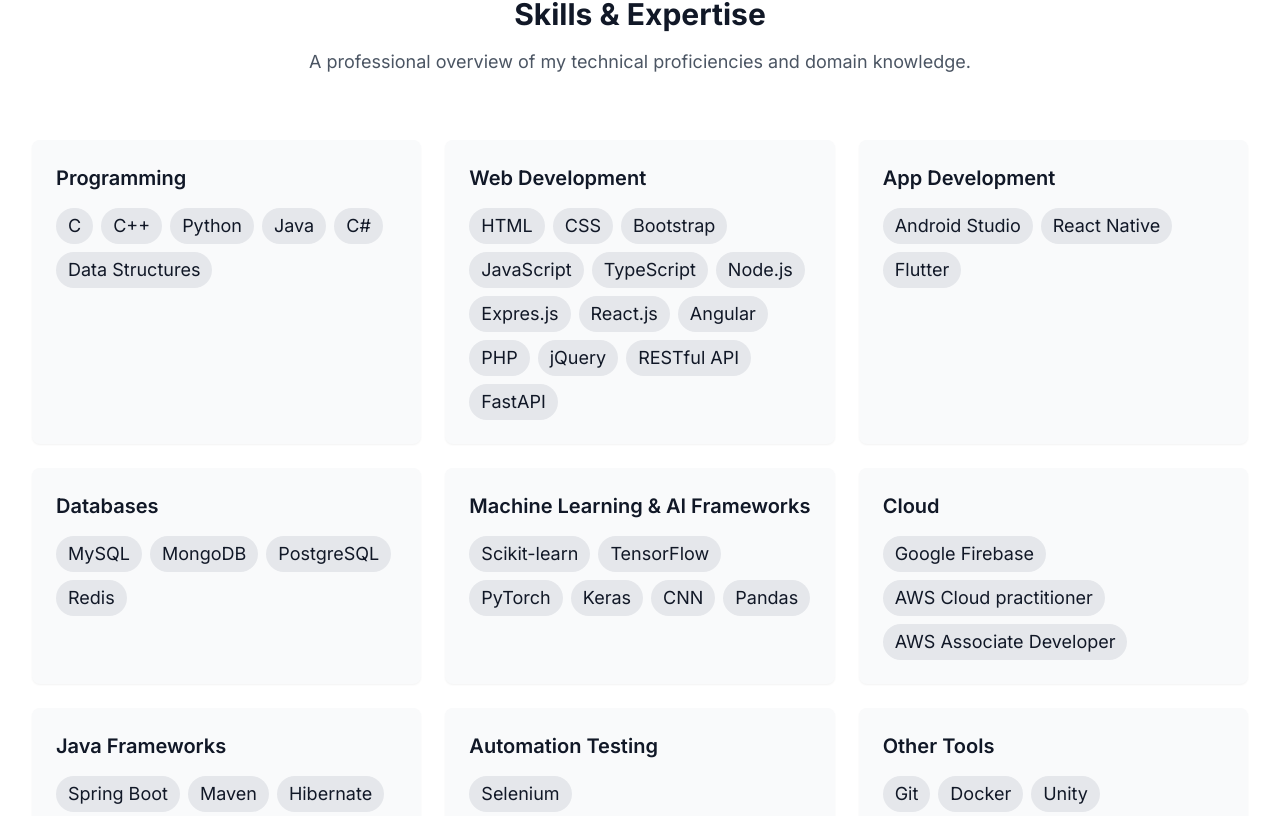
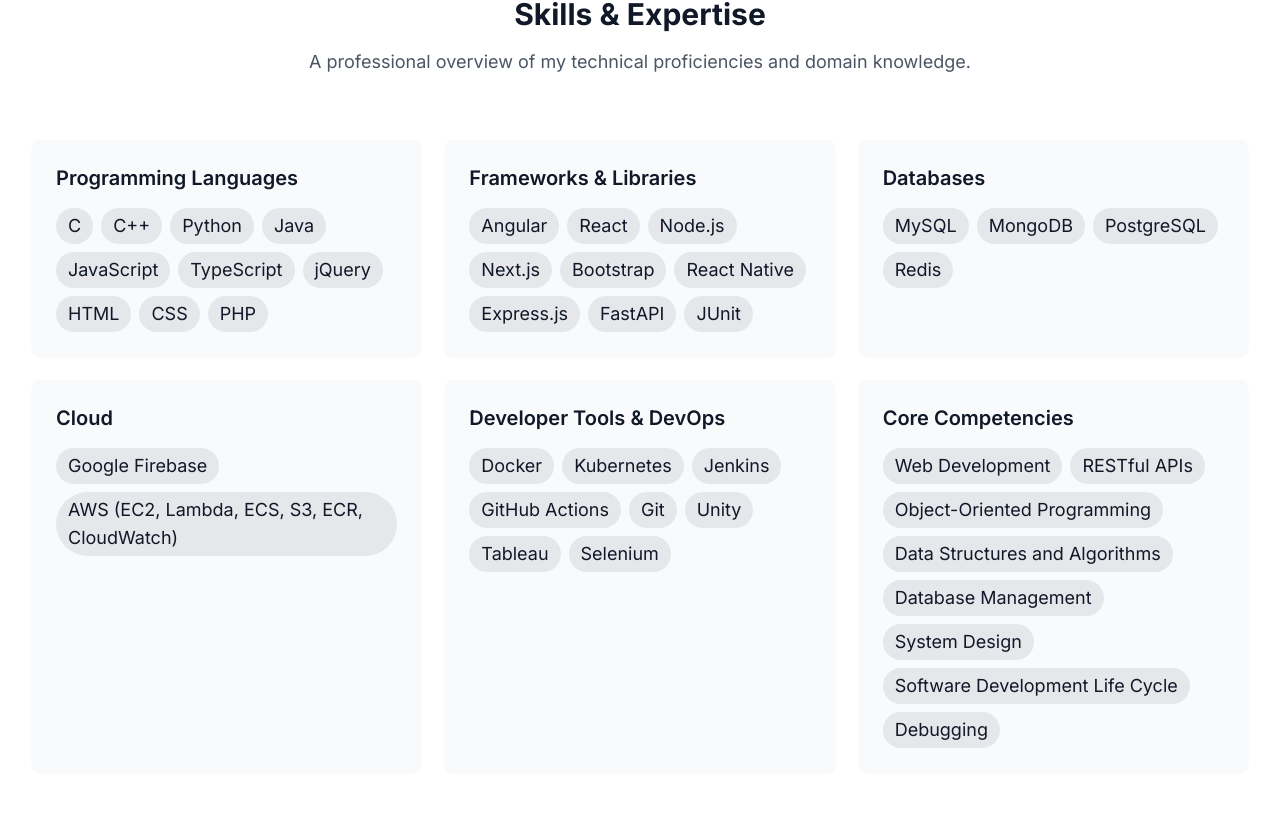
Before and after one commit to maheswar09/Maheswar-Portfolio, a React (Vite) app: page / in a window 1280 px wide. Shown: the part 884-1700 px from the top of the page. Built offline with nearby package versions, Linux system fonts and the light colour scheme.

Commit message:
modified for sde

```diff
--- a/src/components/Hero.tsx
+++ b/src/components/Hero.tsx
@@ -142,7 +142,7 @@
               Get in Touch
             </a>
             <a
-              href="https://drive.google.com/file/d/162VE2kaZBnT901HVX-AW6b6bmI9UWXn-/view?usp=drive_link"
+              href="https://drive.google.com/file/d/172U5BlFooXEx7k_82HBXq4EAUymHkumo/view?usp=sharing"
               target="_blank"
               className="px-6 py-3 rounded-full bg-gray-200 text-lg dark:bg-gray-700 hover:bg-gray-300 dark:hover:bg-gray-600 font-medium transition-colors duration-300"
             >
--- a/src/components/Projects.tsx
+++ b/src/components/Projects.tsx
@@ -4,13 +4,11 @@
 import { projectsData } from '../data/projectsData';
 
 const Projects: React.FC = () => {
-  const [activeFilter, setActiveFilter] = useState('all');
+  const [activeFilter, setActiveFilter] = useState('Web Development');
 
-  const filteredProjects = activeFilter === 'all'
-    ? projectsData
-    : projectsData.filter(project => project.category === activeFilter);
+  const filteredProjects = projectsData.filter(project => project.category === activeFilter);
 
-  const categories = ['all', ...new Set(projectsData.map(project => project.category))];
+  const categories = [ ...new Set(projectsData.map(project => project.category))];
 
   return (
     <section id="projects" className="md:py-20 bg-gray-50 dark:bg-gray-900">
--- a/src/data/skillsData.ts
+++ b/src/data/skillsData.ts
@@ -7,49 +7,32 @@
 
 export const skillsData = [
   {
-    name: "Programming",
+    name: "Programming Languages",
     // category: "Programming",
     keywords: [
       "C",
       "C++",
       "Python",
       "Java",
-      "C#",
-      "Data Structures",
+      "JavaScript",
+      "TypeScript",
+      "jQuery",
+      "HTML",
+      "CSS",
+      "PHP"
 
     ]
   },
   {
-    name: "Web Development",
+    name: "Frameworks & Libraries",
     // category: "AI/ML",
     keywords: [
-      "HTML",
-      "CSS",
-      "Bootstrap",
-      "JavaScript",
-      "TypeScript",
-      "Node.js",
-      "Expres.js",
-      "React.js",
-      "Angular",
-      "PHP",
-      "jQuery",
-      "RESTful API",
-      "FastAPI"
-    ]
-  },
-  {
-    name: "App Development",
-    // category: "Analytics",
-    keywords: [
-      "Android Studio",
-      "React Native",
-      "Flutter"
+      "Angular", "React", "Node.js", "Next.js", "Bootstrap", "React Native", "Express.js", "FastAPI", "JUnit"
     ]
   },
   {
     name: "Databases",
-    // category: "AI/ML",
+    // category: "Analytics",
     keywords: [
       "MySQL",
       "MongoDB",
@@ -58,58 +41,41 @@
     ]
   },
   {
-    name: "Machine Learning & AI Frameworks",
+    name: "Cloud",
     // category: "AI/ML",
     keywords: [
-      "Scikit-learn",
-      "TensorFlow",
-      "PyTorch",
-      "Keras",
-      "CNN",
-      "Pandas"
+      "Google Firebase",
+      "AWS (EC2, Lambda, ECS, S3, ECR, CloudWatch)"
     ]
   },
   {
-    name: "Cloud",
-    // category: "Analytics",
+    name: "Developer Tools & DevOps",
+    // category: "AI/ML",
     keywords: [
-      "Google Firebase",
-      "AWS Cloud practitioner",
-      "AWS Associate Developer"
+      "Docker",
+      "Kubernetes",
+      "Jenkins",
+      "GitHub Actions",
+      "Git",
+      "Unity",
+      "Tableau",
+      "Selenium"
     ]
   },
   {
-    name: "Java Frameworks",
-    // category: "Data",
+    name: "Core Competencies",
+    // category: "Analytics",
     keywords: [
-      "Spring Boot",
-      "Maven",
-      "Hibernate"
+      "Web Development",
+      "RESTful APIs",
+      "Object-Oriented Programming",
+      "Data Structures and Algorithms",
+      "Database Management",
+      "System Design",
+      "Software Development Life Cycle",
+      "Debugging"
     ]
-  },
-  {
-    name: "Automation Testing",
-    // category: "Tools",
-    keywords: [
-      "Selenium",
-    ]
-  },
-  {
-    name: "Other Tools",
-    // category: "Cloud",
-    keywords: [
-      "Git",
-      "Docker",
-      "Unity",
-      "Eclipse IDE",
-      "Tableau",
-      "Microsoft Excel",
-      "WordPress",
-      "Visual Studio Code"
-    ]
-  },
-
-
+  }
 ];
 
 export default skillsData;
--- a/src/data/timelineData.ts
+++ b/src/data/timelineData.ts
@@ -15,6 +15,21 @@
   {
     id: 1,
     year: '2025',
+    title: 'Software Engineer',
+    company: 'SrasysInc',
+    location: 'Ellicot City, MD, USA',
+    duration: 'Jul 2025 – Present',
+    current: true,
+    description: [
+      'Maintained and enhanced a microservices-based school management system supporting 3k+ parents and staff, handling enrollment, billing, and analytics modules.',
+      'Developed Angular components with RxJS observables, service-based state management, and lazy loading, improving dashboard load times by 35%, while building unit and integration test suites (JUnit, Postman) under TDD practices to reduce regression issues and ensure release stability.',
+      'Automated CI/CD pipelines with GitHub Actions, Docker, AWS ECR and AWS ECS (blue-green deployments) integrated with CloudWatch monitoring, reducing deployment time by 25%.'
+    ],
+    technologies: ['Angular', 'Node.js', 'Express.js', 'PostgreSQL', 'TypeScript', 'RxJS', 'JUnit', 'Postman', 'GitHub Actions', 'Docker', 'AWS (ECR, ECS, CloudWatch)']
+  },
+  {
+    id: 2,
+    year: '2025',
     title: 'Teaching Assistant - Software Engineering',
     company: 'Indiana University Bloomington',
     location: 'Bloomington, IN, USA',
@@ -28,7 +43,7 @@
     technologies: ['Communication & Collaboration', 'Team Management', 'Leadership', 'Time Management', 'Debugging Support', 'Agile Methodologies']
   },
   {
-    id: 2,
+    id: 3,
     year: '2024',
     title: 'CMS Developer Intern',
     company: 'University Information Technology Services (UITS), Indiana University (IU)',
@@ -36,14 +51,14 @@
     duration: 'May 2024 – Jul 2024',
     current: false,
     description: [
-      'Built an IU-branded WordPress block theme using PHP, HTML, JavaScript and Rivet 2, enhancing platform UI/UX, and accessibility.',
-      'Ensured 100% WCAG 2.1 AA compliance using Siteimprove and optimizing data handling with MySQL.',
+      'Built an IU-branded WordPress block theme using PHP, HTML, JavaScript and Rivet 2 design system, improving UI/UX consistency across 500+ university blogs.',
+      'Ensured 100% WCAG 2.1 AA accessibility compliance using Siteimprove audits, optimizing templates and MySQL data handling.',
       'Documented user guidelines, development process, and code structure, improving update cycles and onboarding efficiency for future developers.'
     ],
     technologies: ['HTML', 'CSS', 'JavaScript', 'PHP', ' IU’s Rivet Design System (Rivet 2)', 'WordPress', 'Siteimprove', 'MySQL']
   },
   {
-    id: 3,
+    id: 4,
     year: '2023',
     title: 'Software Developer Intern',
     company: 'SrasysInc',
@@ -51,14 +66,12 @@
     duration: 'Jan 2023 – May 2024',
     current: false,
     description: [
-      'Developed Srasys Academy, a full-stack e-learning platform using React, Tailwind CSS, Node.js, Express.js and PostgreSQL achieving 40% faster page load time and enabling a seamless experience for over 500 users.',
-      'Integrated PayPal API for secure transactions, supporting 100+ error-free payments within first month.',
-      '',
-      'Architected MeReg Application, a school management system using Angular, Node.js and PostgreSQL for Greystone House School, supporting enrollment and payments for 300+ users.',
-      'Implemented a plan-based fee payment system and integrated Stripe for secure transactions, utilizing webhooks to update payment status in the database and automating due remainders for parents.',
-      'Designed and implemented a scalable database schema to support 500+ initial records with 20% projected annual growth and a role-based access control for admins, parents and staff.'
+      'Built and maintained RESTful microservices with Node.js, Express, and PostgreSQL for an e-learning platform serving 5k+ active users, while following Agile methodologies to ensure on-time delivery.',
+      'Optimized PostgreSQL schema with indexing, connection pooling, and Redis caching, thereby reducing query latency by 40% and, through JMeter load testing, validated support for 2k+ concurrent users.',
+      'Developed secure API endpoints with JWT authentication and middleware-driven RBAC, following OWASP standards to prevent XSS, CSRF, and injection attacks.',
+      'Implemented a PayPal-based payment microservice with webhook reconciliation, idempotent transactions, and PCI-aware security practices supporting 1,000+ successful monthly transactions'
     ],
-    technologies: ['React', 'Angular', 'Tailwind CSS', 'Node.js', 'Express.js', 'PostgreSQL', 'PayPal Gateway', 'Stripe']
+    technologies: ['React', 'Tailwind CSS', 'Node.js', 'Express.js', 'PostgreSQL', 'PayPal Gateway', 'Redis', 'Docker', 'JMeter', 'GitHub Actions']
   },
   // {
   //   id: 4,
```
